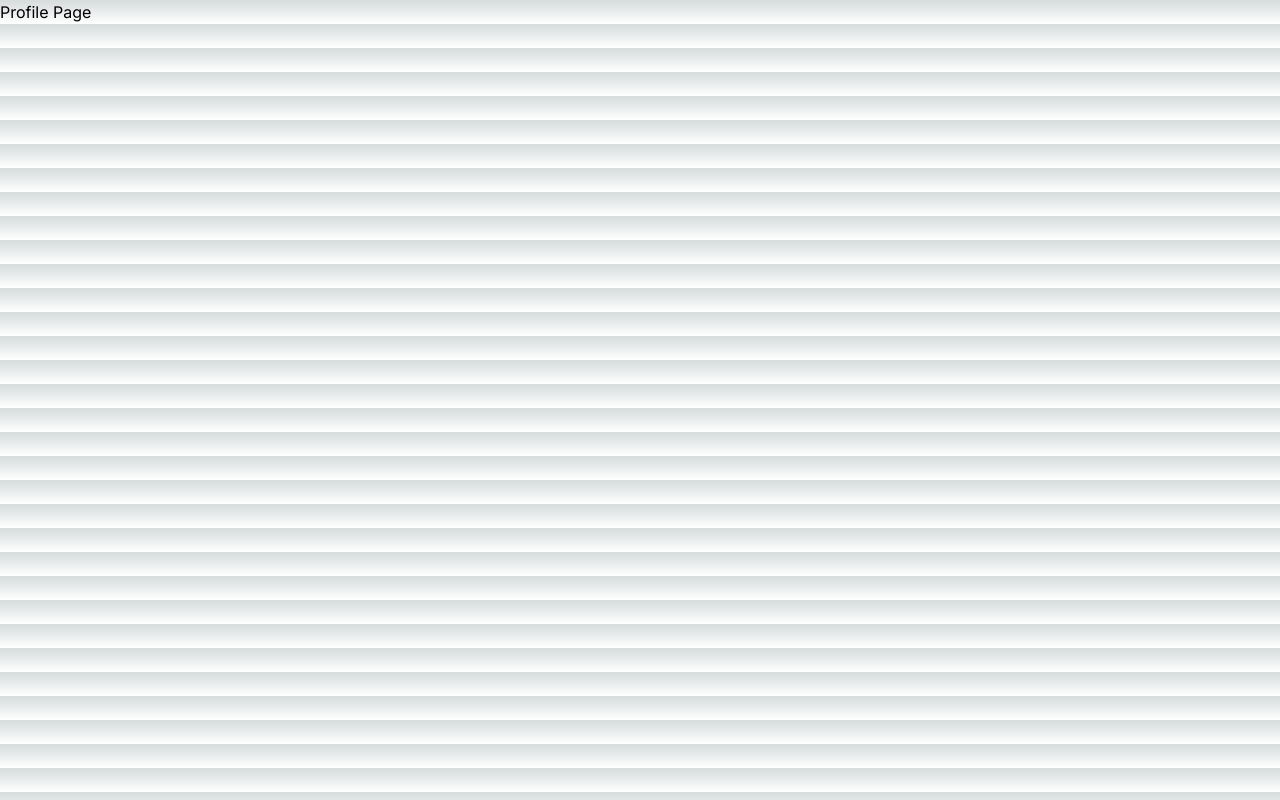
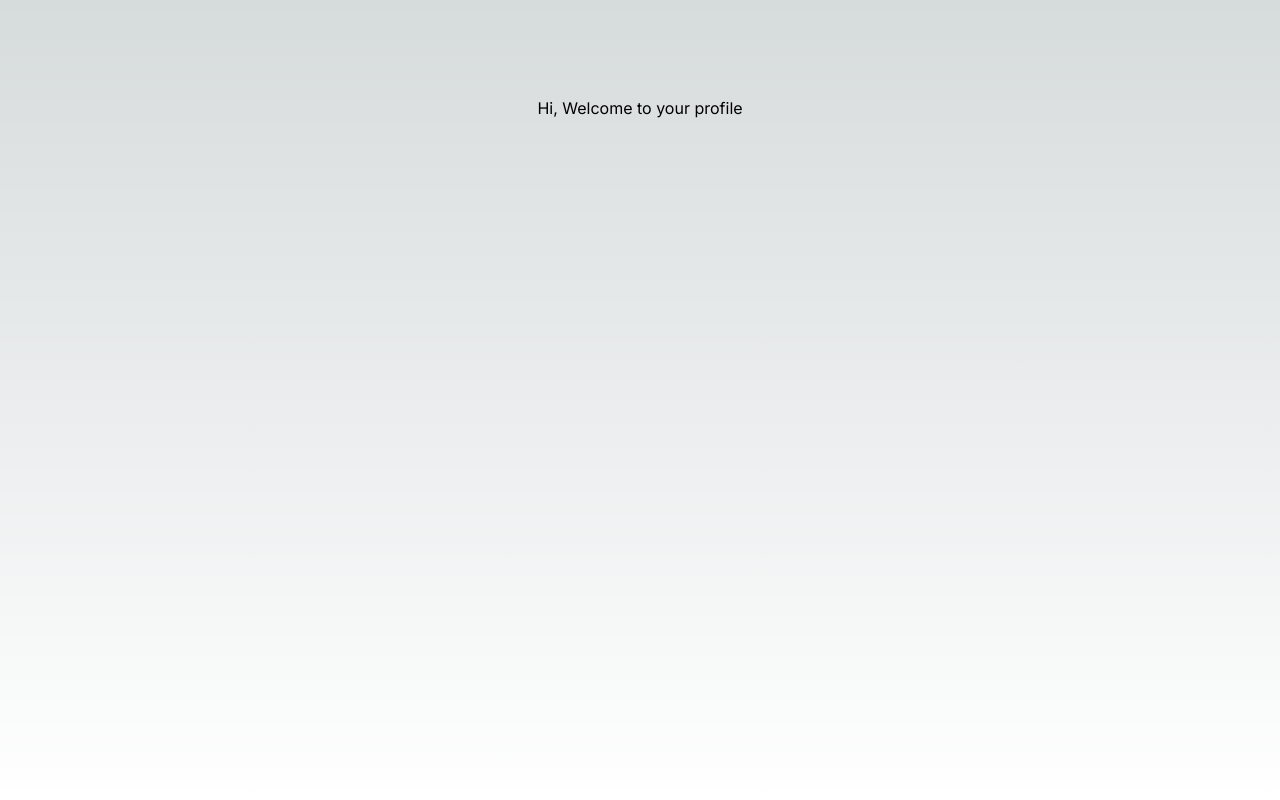
Before and after one commit to nadeemkhan6993/signupdashboard, a Next.js app: page /profile in a window 1280 px wide. Built offline with nearby package versions, Linux system fonts and the light colour scheme.

Commit message:
profile page is updated

```diff
--- a/src/app/profile/page.tsx
+++ b/src/app/profile/page.tsx
@@ -3,7 +3,9 @@ import React from 'react'
 
 function Profile() {
   return (
-    <div>Profile Page</div>
+    <div className="flex min-h-screen flex-col items-center p-24">
+        <h1>Hi, Welcome to your profile</h1>
+    </div>
   )
 }
 
```
